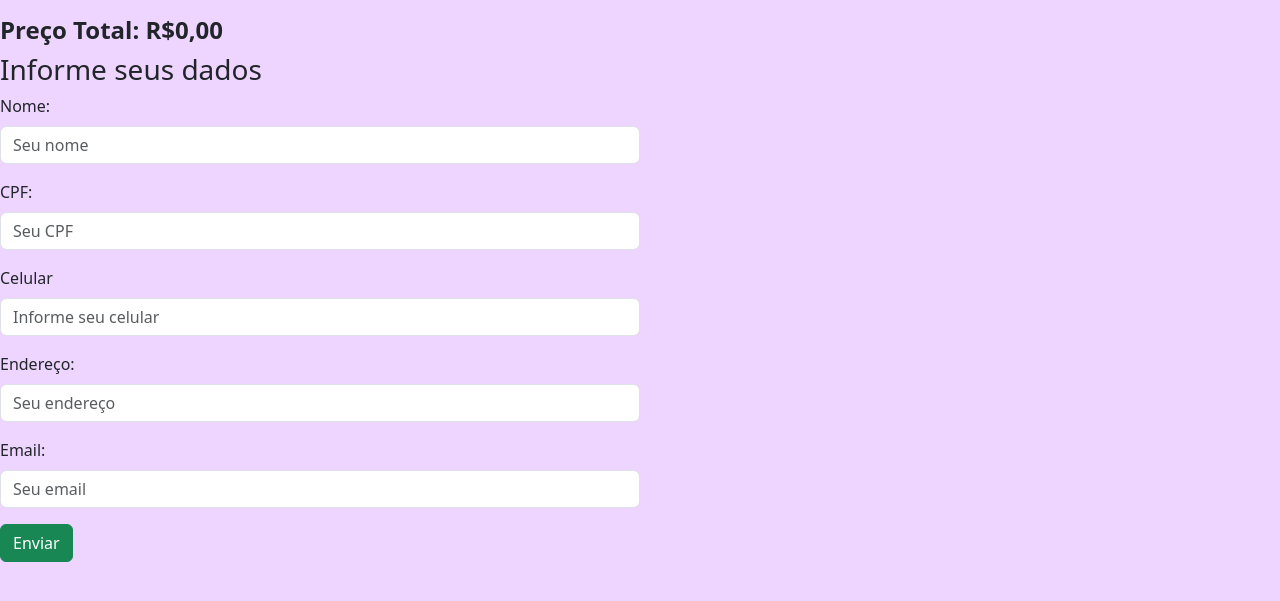
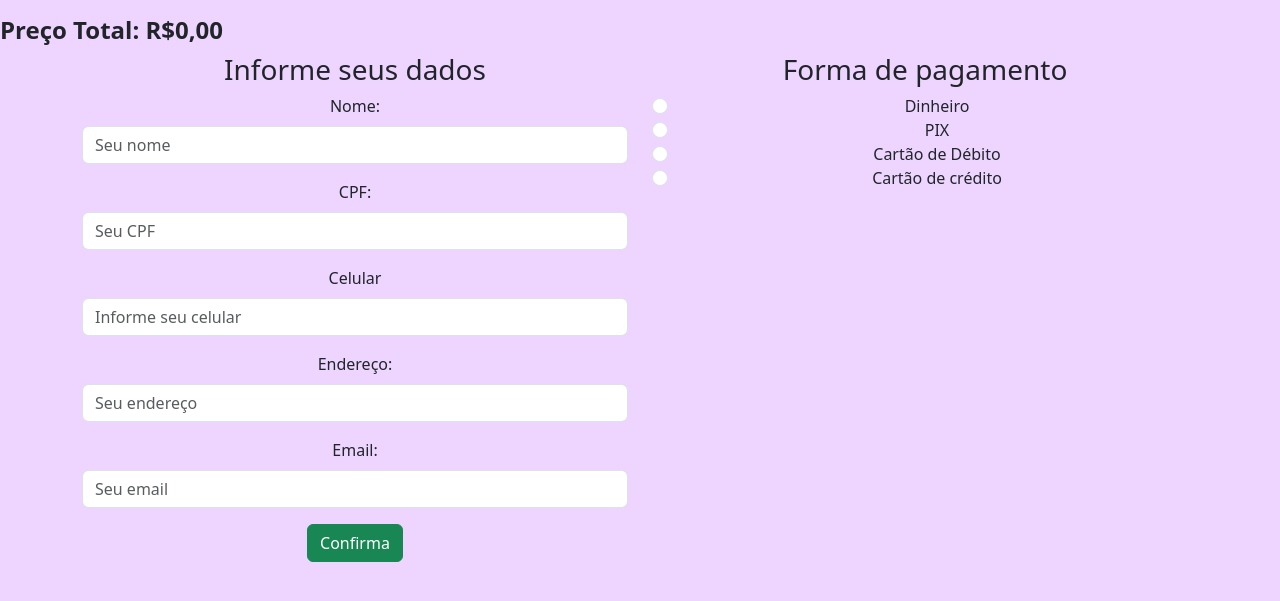
Before and after one commit to BiaCNtt/Site-TropicalMix, a PHP site: page /Comprafinal.php in a window 1280 px wide. Shown: the part 143-744 px from the top of the page. Run offline with PHP 8.4, Linux system fonts and the light colour scheme; data that the repository does not hold is empty; some web fonts are replaced.

Commit message:
compra final

```diff
--- a/Comprafinal.php
+++ b/Comprafinal.php
@@ -10,6 +10,7 @@
 
 // Inicializa o preço total como zero
 $precoTotal = 0;
+$mtdpagamento;
 // Verifica se a chave 'carrinho' está definida na sessão
 if (isset($_SESSION['carrinho'])) {
     // Calcula o preço total de todos os produtos no carrinho
@@ -52,7 +53,10 @@ if (isset($_SESSION['carrinho'])) {
 <div class="text-right">
     <h4 class = "tituloprecototal"><strong>Preço Total: R$<?php echo number_format($precoTotal, 2, ',', '.'); ?></strong></h4>
 </div>
-<div class="col-md-6">
+
+<div class="container text-center">
+  <div class="row align-items-start">
+    <div class="col">
     <h3>Informe seus dados</h3>
     <form method="POST" action="AdicionarCliente.php">
         <div class="mb-3">
@@ -77,10 +81,26 @@ if (isset($_SESSION['carrinho'])) {
             <label for="email" class="form-label">Email:</label>
             <input type="email" class="form-control" id="email" name ="email" required placeholder="Seu email">
         </div>
-        <button type="submit" class="btn btn-success" >Enviar</button>
+        <button type="submit" class="btn btn-success" >Confirma</button>
     </form>
+    </div>
+    <div class="col">
+<h3>Forma de pagamento</h3>
+<div class="form-check">
+  <input class="form-check-input" type="radio"  value ="dinheiro" name="flexRadioDefault" id="flexRadioDefault1">
+  <label class="form-check-label" for="flexRadioDefault1">
+    Dinheiro </label><br>
+    <input class="form-check-input" type="radio"  value ="pix" name="flexRadioDefault" id="flexRadioDefault1">
+  <label class="form-check-label" for="flexRadioDefault1">
+    PIX </label><br>
+    <input class="form-check-input" value ="debito"type="radio" name="flexRadioDefault" id="flexRadioDefault1">
+  <label class="form-check-label" for="flexRadioDefault1">
+    Cartão de Débito </label><br>
+    <input class="form-check-input" type="radio"  value ="credito"name="flexRadioDefault" id="flexRadioDefault1">
+  <label class="form-check-label" for="flexRadioDefault1">
+    Cartão de crédito </label><br>
+    </div>
+  </div>
 </div>
-</div>
-        </div>
 </main>
 <?php require 'footer.php'; ?>
--- a/Comprar.php
+++ b/Comprar.php
@@ -36,7 +36,7 @@ require 'run.php';
     <div class="form-group">
         <label for="quantidade">Quantidade:</label>
         <input type="hidden" name="id_produto" value="<?php echo $produto['id_produto']; ?>">
-        <input type="number" class="form-control" id="quantidade" name="quantidade" placeholder="Informe a quantidade desejada" min="1">
+        <input type="number" class="form-control" id="quantidade" name="quantidade" placeholder="Informe a quantidade desejada" min="1" required>
     </div>
     <button type="submit" class="btn btn-primary" name="adicionar">Adicionar</button>
 </form>
--- a/Produtos.php
+++ b/Produtos.php
@@ -14,11 +14,6 @@ class Produtos extends model{
 
 		return $this->db->lastInsertId();
 	}
-
-
-
-
-
 	//função de editar os produtos
 	public function editarprodutos($id_produto,$nome,$preco,$quantidade_em_estoque,$descricao){
 		$sql = "UPDATE pessoa
--- a/adicionar_carrinho.php
+++ b/adicionar_carrinho.php
@@ -8,6 +8,7 @@ if (isset($_POST['adicionar']))
         // Obtem as informações do produto com base no ID usando o método get() existente
         $produto_info = $produtos->get($id_produto);
         $produto_existente = false;
+
         if (!empty($_SESSION['carrinho'])) {
             foreach ($_SESSION['carrinho'] as &$item) {
                 if ($item['id_produto'] == $id_produto) {
--- a/navbar.php
+++ b/navbar.php
@@ -23,7 +23,7 @@
         </li>
       </ul>
       <div class = "icone">
-      <a href="Carrinho.php" class="icone"><svg xmlns="http://www.w3.org/2000/svg" width="25" height="25" fill="currentColor" class="bi bi-cart2" viewBox="0 0 16 16" color="white">
+      <a href="Carrinho.php" class="icone">meu pedido<svg xmlns="http://www.w3.org/2000/svg" width="25" height="25" fill="currentColor" class="bi bi-cart2" viewBox="0 0 16 16" color="white">
   <path d="M0 2.5A.5.5 0 0 1 .5 2H2a.5.5 0 0 1 .485.379L2.89 4H14.5a.5.5 0 0 1 .485.621l-1.5 6A.5.5 0 0 1 13 11H4a.5.5 0 0 1-.485-.379L1.61 3H.5a.5.5 0 0 1-.5-.5M3.14 5l1.25 5h8.22l1.25-5H3.14zM5 13a1 1 0 1 0 0 2 1 1 0 0 0 0-2m-2 1a2 2 0 1 1 4 0 2 2 0 0 1-4 0m9-1a1 1 0 1 0 0 2 1 1 0 0 0 0-2m-2 1a2 2 0 1 1 4 0 2 2 0 0 1-4 0"/>
 </svg> </a>
     </div>
```
Also changed, not shown: Cadastrocliente.php (+1 -6 lines), Carrinho.php (+9 -4 lines).
